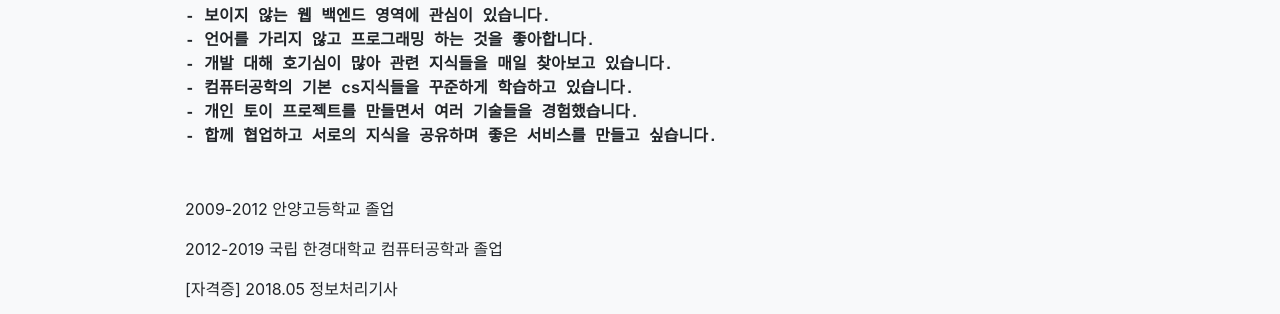
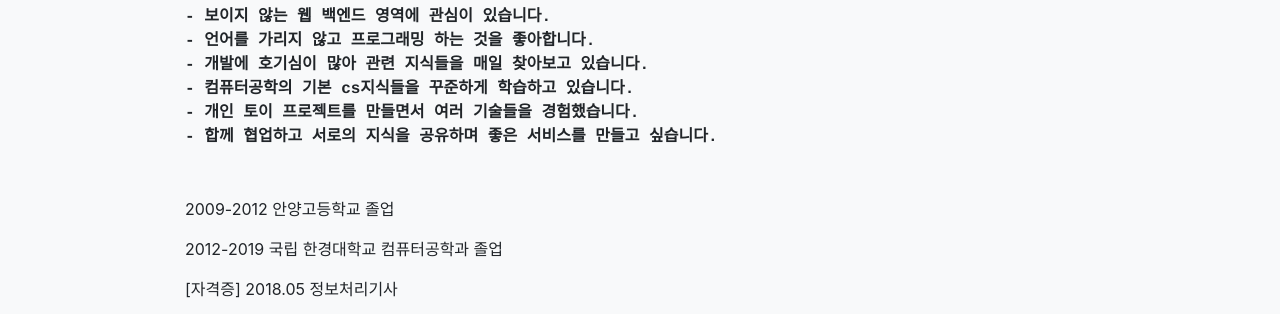
Before and after one commit to wook101/mypage, a website with bundled scripts: page index.html in a window 1280 px wide. Shown: the part 423-737 px from the top of the page. Built offline with nearby package versions, Linux system fonts and the light colour scheme.

Commit message:
index.html update~

```diff
--- a/index.html
+++ b/index.html
@@ -87,7 +87,7 @@
           <p class="lead mb-5 align-left" style="font-family:'Courier';font-weight: bold; font-size:16px;">
             - 보이지 않는 웹 백엔드 영역에 관심이 있습니다.<br>
             - 언어를 가리지 않고 프로그래밍 하는 것을 좋아합니다.<br>
-            - 개발 대해 호기심이 많아 관련 지식들을 매일 찾아보고 있습니다.<br>
+            - 개발에 호기심이 많아 관련 지식들을 매일 찾아보고 있습니다.<br>
             - 컴퓨터공학의 기본 cs지식들을 꾸준하게 학습하고 있습니다.<br>
             - 개인 토이 프로젝트를 만들면서 여러 기술들을 경험했습니다.<br>
             - 합께 협업하고 서로의 지식을 공유하며 좋은 서비스를 만들고 싶습니다.<br>
```
